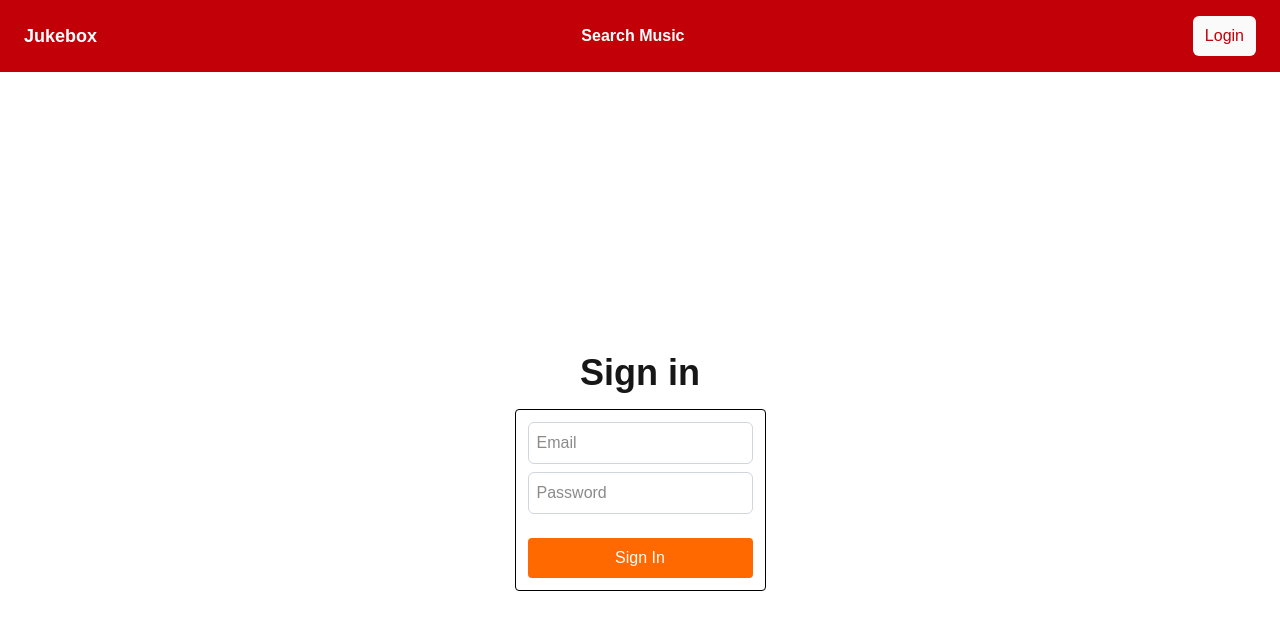
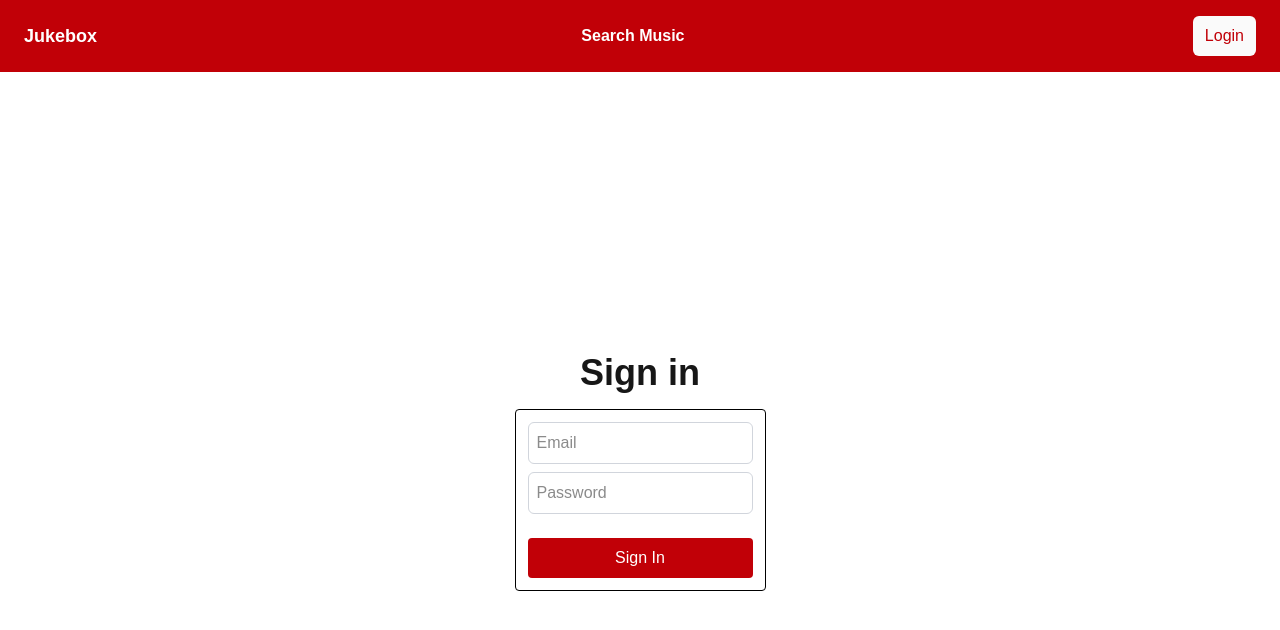
Before and after one commit to kevinhoang219/music-web-app, a Next.js app in the folder web-app/: page /login in a window 1280 px wide. Shown: the top 630 px of the page. Built offline with nearby package versions, Linux system fonts and the light colour scheme; no server answers.

Commit message:
more css changes

```diff
--- a/web-app/src/app/login/page.tsx
+++ b/web-app/src/app/login/page.tsx
@@ -28,7 +28,7 @@ export default function LoginForm() {
   };
 
   return (
-    <div className="flex flex-col justify-center items-center min-h-screen bg-white py-3">
+    <div className="flex flex-col justify-center items-center min-h-screen bg-white">
       <h1 className="text-4xl font-bold mb-4 text-center">Sign in</h1>
     <form onSubmit={handleSubmit} className='flex flex-col gap-2 border border-black rounded p-3'>
       {formError && <p className="text-red-500">{formError}</p>}
@@ -48,7 +48,7 @@ export default function LoginForm() {
         onChange={(e) => setPassword(e.target.value)}
         required
       />
-      <button type="submit" className="mt-4 bg-orange-500 text-white hover:bg-orange-300 hover:text-white p-2 rounded">Sign In</button>
+      <button type="submit" className="mt-4 bg-red-700 text-white hover:bg-red-400 hover:text-white p-2 rounded">Sign In</button>
     </form>
     </div>
   );
--- a/web-app/src/app/signup/page.tsx
+++ b/web-app/src/app/signup/page.tsx
@@ -36,7 +36,7 @@ export default function SignupForm() {
       <input value={name} onChange={e => setName(e.target.value)} placeholder="Name" required className="p-2 border border-gray-300 rounded-md text-base focus:outline-none focus:border-blue-500"/>
       <input type="email" value={email} onChange={e => setEmail(e.target.value)} placeholder="Email" required className="p-2 border border-gray-300 rounded-md text-base focus:outline-none focus:border-blue-500"/>
       <input type="password" value={password} onChange={e => setPassword(e.target.value)} placeholder="Password" required className="p-2 border border-gray-300 rounded-md text-base focus:outline-none focus:border-blue-500"/>
-      <button type="submit" className="mt-4 bg-red-500 text-white hover:bg-red-300 hover:text-white p-2 rounded">Sign Up</button>
+      <button type="submit" className="mt-4 bg-red-700 text-white hover:bg-red-400 hover:text-white p-2 rounded">Sign Up</button>
       {message && <p>{message}</p>}
     </form>
     </div>
--- a/web-app/src/components/SignIn.tsx
+++ b/web-app/src/components/SignIn.tsx
@@ -70,7 +70,7 @@ const SignIn = ({ onAddUser } : signUpProps) => {
           <button type="submit" disabled={!formData.username || !formData.password} className="mt-4 bg-red-500 text-white hover:bg-orange-300 hover:text-white p-2 rounded">Sign In</button>
         </form>
         <h2 className='mt-4'>Are you a new user?</h2>
-        <button onClick={gotoSignUp} className="mt-4 bg-red-600 text-white hover:bg-red-300 hover:text-white p-2 rounded">Sign up</button>
+        <button onClick={gotoSignUp} className="mt-4 bg-red-700 text-white hover:bg-red-400 hover:text-white p-2 rounded">Sign up</button>
       </div>
   );
 }
--- a/web-app/src/components/SignUp.tsx
+++ b/web-app/src/components/SignUp.tsx
@@ -91,7 +91,7 @@ const SignUp = ({ onAddUser } : signUpProps) => {
           <button type="submit" disabled={!formData.username || !formData.password} className="mt-4 bg-red-600 text-white hover:bg-red-300 hover:text-white p-2 rounded">Sign Up</button>
         </form>
         <h2 className='mt-4'>Already have an account? </h2>
-        <button onClick={gotoSignin} className="mt-4 bg-red-600 text-white hover:bg-red-300 hover:text-white p-2 rounded">Sign in</button>
+        <button onClick={gotoSignin} className="mt-4 bg-red-700 text-white hover:bg-red-400 hover:text-white p-2 rounded">Sign in</button>
       </div>
   );
 }
--- a/web-app/src/components/Welcome.tsx
+++ b/web-app/src/components/Welcome.tsx
@@ -17,7 +17,7 @@ const Welcome = () => {
             <h1 className= 'text-6xl font-bold text-red-700'>Jukebox </h1>
             <p className='text-left text-l mt-3 mb-5'>Have fun with music, create playlists, and view your favorite artists, genres, and songs!</p>
             <div className="max-w-xs text-center bg-white p-4 rounded-xl border border-gray-400">
-              <button onClick={goToSignup} className="bg-red-700 text-white hover:bg-red-400 hover:text-white px-3 py-2">
+              <button onClick={goToSignup} className="bg-red-700 text-white hover:bg-red-400 hover:text-white px-3 py-2 rounded">
                 Sign Up
               </button>
             </div>
```
